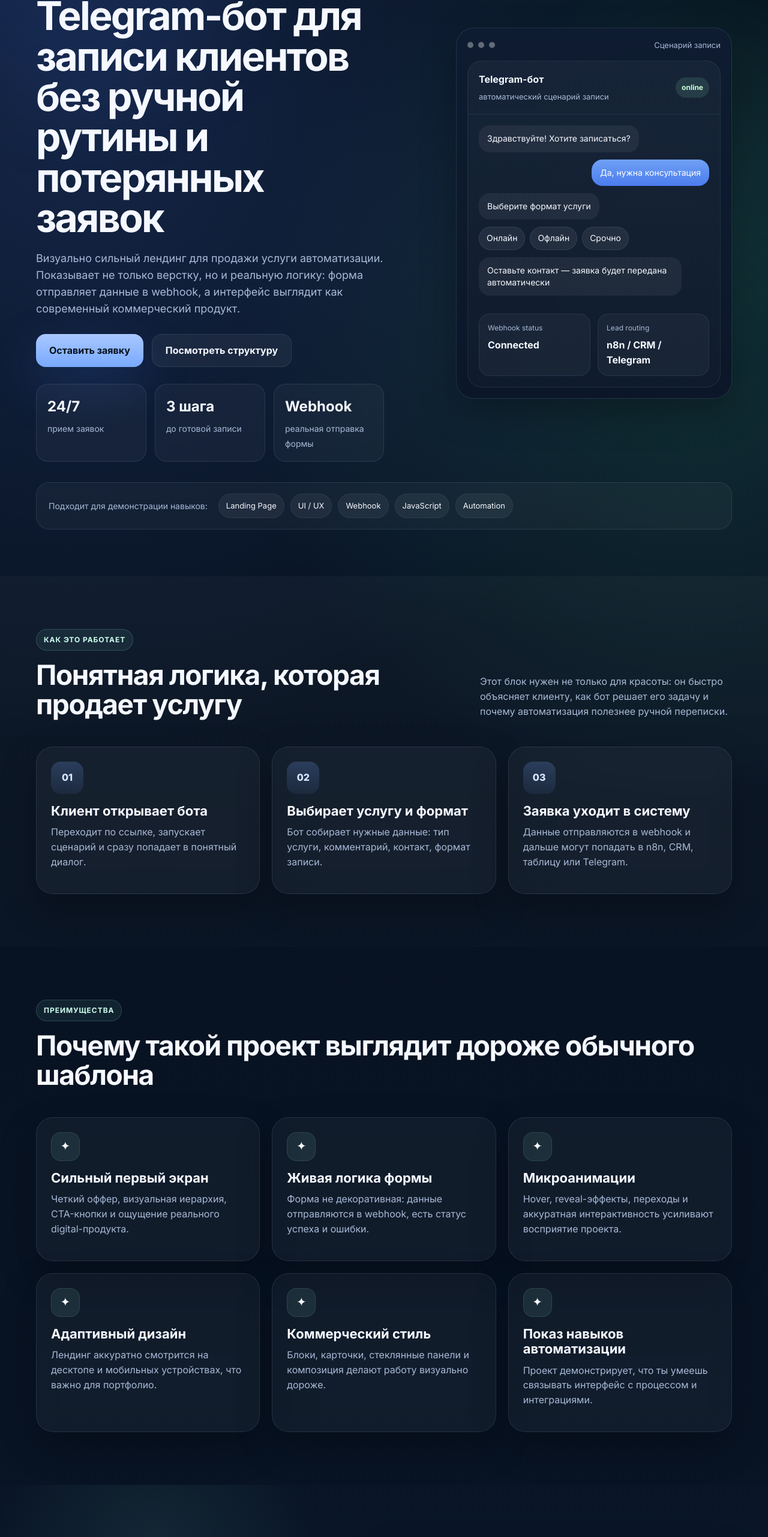
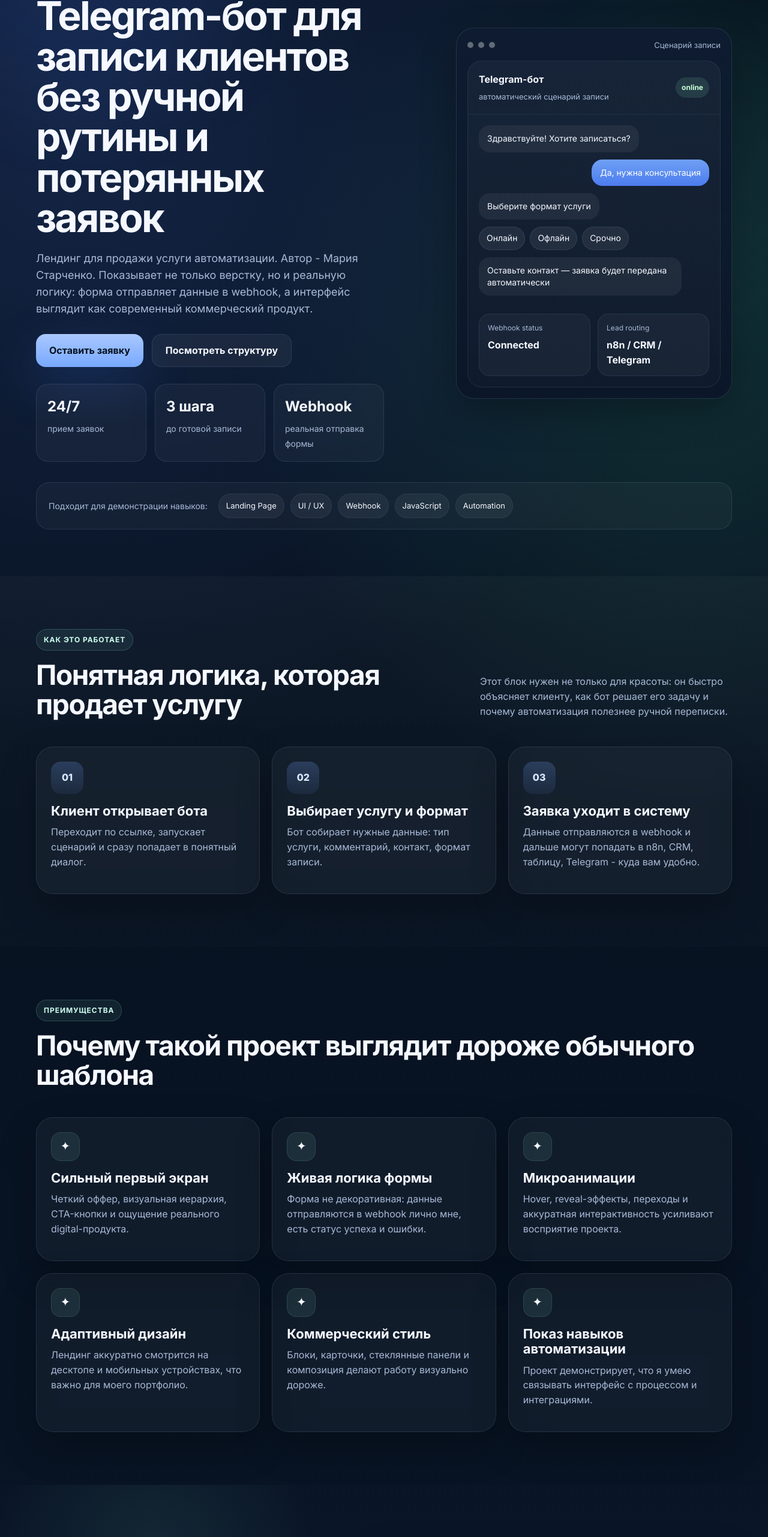
Before and after one commit to summonerx222/tgportfolio, a plain HTML site: page index.html in a window 1280 px wide. Shown: the part 224-2787 px from the top of the page at 60% size. Drawn offline with Linux system fonts and the light colour scheme.

Commit message:
Update index.html

```diff
--- a/index.html
+++ b/index.html
@@ -36,7 +36,7 @@
           <div class="badge reveal">Лендинг + webhook + анимации</div>
           <h1 class="reveal">Telegram-бот для записи клиентов без ручной рутины и потерянных заявок</h1>
           <p class="hero__text reveal">
-            Визуально сильный лендинг для продажи услуги автоматизации. Показывает
+            Лендинг для продажи услуги автоматизации. Автор - Мария Старченко. Показывает
             не только верстку, но и реальную логику: форма отправляет данные в webhook,
             а интерфейс выглядит как современный коммерческий продукт.
           </p>
@@ -150,7 +150,7 @@
           <article class="timeline-card">
             <div class="timeline-card__num">03</div>
             <h3>Заявка уходит в систему</h3>
-            <p>Данные отправляются в webhook и дальше могут попадать в n8n, CRM, таблицу или Telegram.</p>
+            <p>Данные отправляются в webhook и дальше могут попадать в n8n, CRM, таблицу, Telegram - куда вам удобно.</p>
           </article>
         </div>
       </div>
@@ -175,7 +175,7 @@
           <article class="benefit-card">
             <div class="benefit-card__icon">✦</div>
             <h3>Живая логика формы</h3>
-            <p>Форма не декоративная: данные отправляются в webhook, есть статус успеха и ошибки.</p>
+            <p>Форма не декоративная: данные отправляются в webhook лично мне, есть статус успеха и ошибки.</p>
           </article>
 
           <article class="benefit-card">
@@ -187,7 +187,7 @@
           <article class="benefit-card">
             <div class="benefit-card__icon">✦</div>
             <h3>Адаптивный дизайн</h3>
-            <p>Лендинг аккуратно смотрится на десктопе и мобильных устройствах, что важно для портфолио.</p>
+            <p>Лендинг аккуратно смотрится на десктопе и мобильных устройствах, что важно для моего портфолио.</p>
           </article>
 
           <article class="benefit-card">
@@ -199,7 +199,7 @@
           <article class="benefit-card">
             <div class="benefit-card__icon">✦</div>
             <h3>Показ навыков автоматизации</h3>
-            <p>Проект демонстрирует, что ты умеешь связывать интерфейс с процессом и интеграциями.</p>
+            <p>Проект демонстрирует, что я умею связывать интерфейс с процессом и интеграциями.</p>
           </article>
         </div>
       </div>
@@ -211,7 +211,7 @@
           <p class="section-label section-label--light">Что показывает кейс</p>
           <h2>Не просто “умею делать сайты”, а “умею делать мини-решения для бизнеса”</h2>
           <p>
-            Такой проект особенно полезен для фриланс-портфолио: он выглядит как
+            Считаю, что мой проект полезен для фриланс-портфолио: он выглядит как
             лендинг услуги, но внутри уже есть рабочая логика обработки заявки.
           </p>
         </div>
@@ -253,7 +253,7 @@
 
           <div class="field">
             <label for="contactInput">Telegram или телефон</label>
-            <input id="contactInput" type="text" name="contact" placeholder="@username или +49..." required />
+            <input id="contactInput" type="text" name="contact" placeholder="@username или +78..." required />
           </div>
 
           <div class="field">
```
